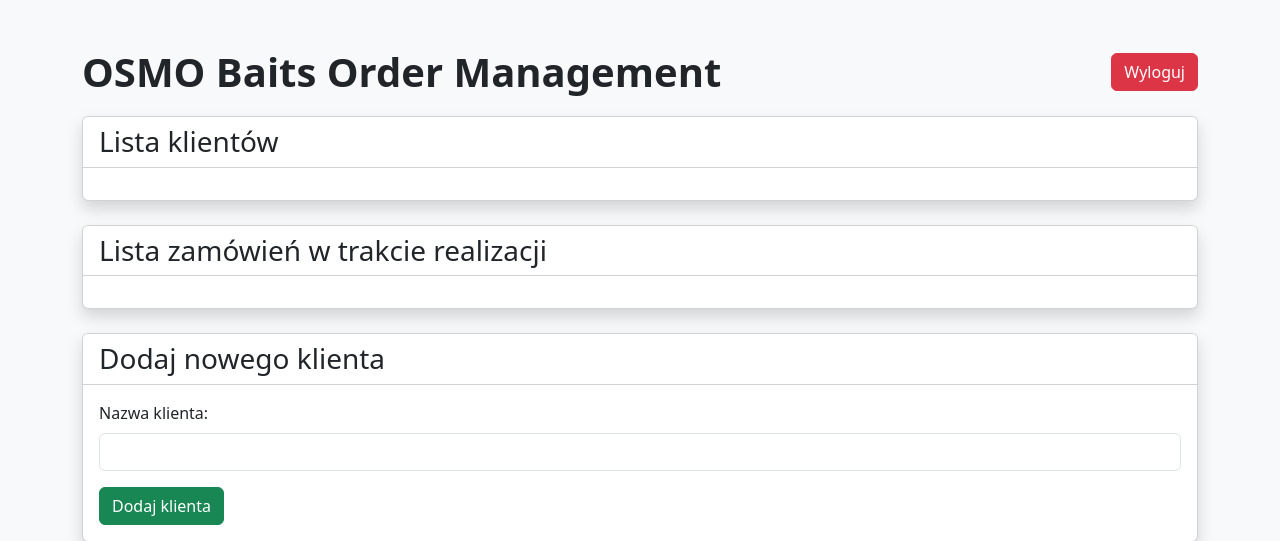
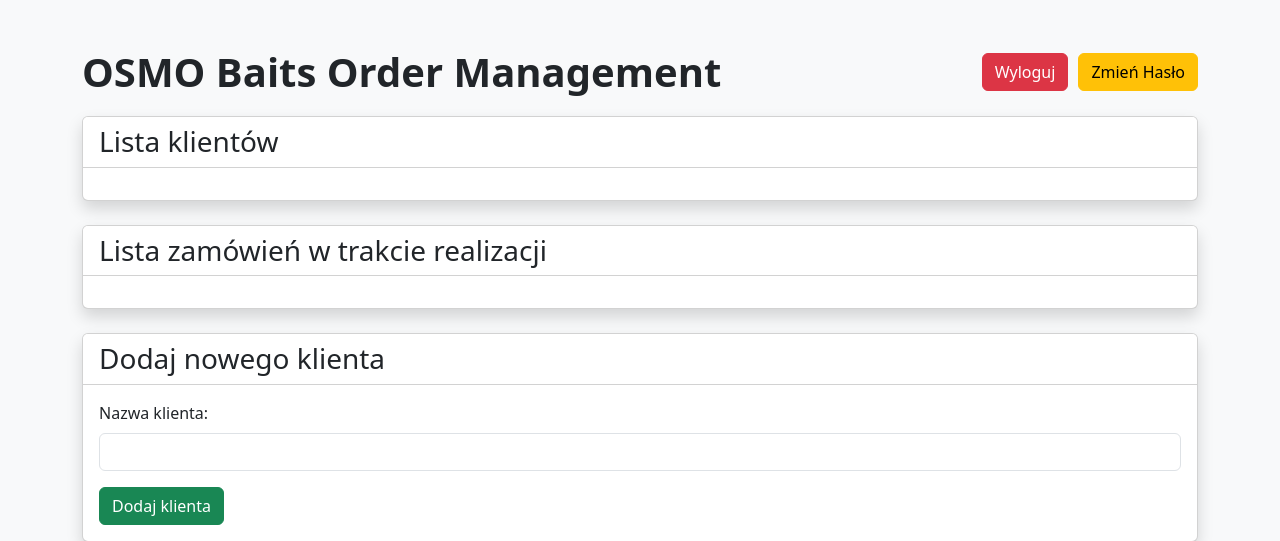
Before and after one commit to Osmobaits/Osmo, a Flask app: page /orders in a window 1280 px wide. Shown: the top 541 px of the page. Run offline with Flask 3, Linux system fonts and the light colour scheme; the visitor is signed in with stand-in values (Sample User, id 1).

Commit message:
Update index1.html

```diff
--- a/templates/index1.html
+++ b/templates/index1.html
@@ -70,6 +70,7 @@
                 <h1 class="center-text">OSMO Baits Order Management</h1>
                 <div class="nav-buttons">
                     <a href="{{ url_for('logout') }}" class="btn btn-danger">Wyloguj</a>
+                     <a href="{{ url_for('change_password') }}" class="btn btn-warning">Zmień Hasło</a>
                 </div>
             </div>
 
```
